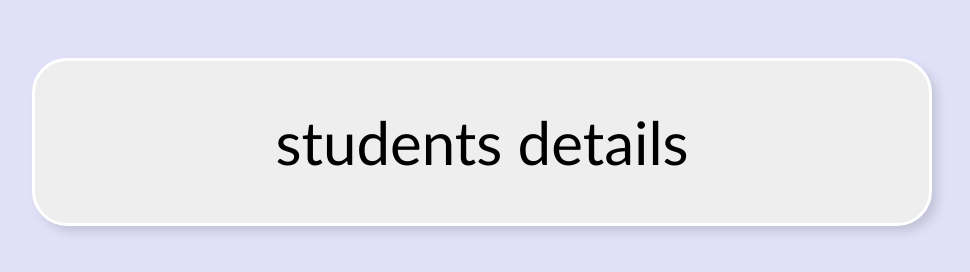
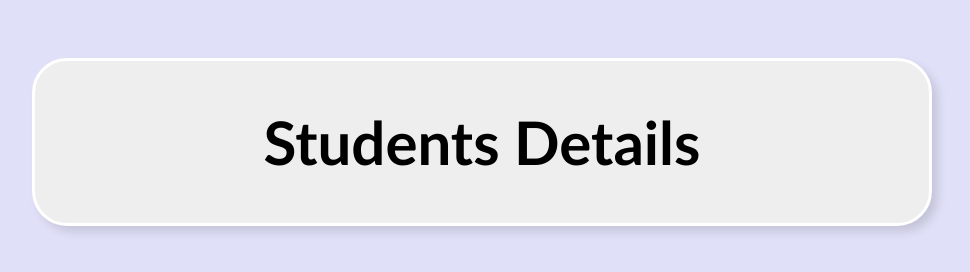
Before and after one commit to nagulofc/works, a plain HTML site: page index.html in a window 1280 px wide. Shown: the whole page, without its empty margins (26-996 px from the left). Drawn offline with Linux system fonts and the light colour scheme.

Commit message:
Update index.html
dr

```diff
--- a/index.html
+++ b/index.html
@@ -15,6 +15,7 @@
                 background-color: rgb(238, 238, 238);
                 text-align: center;
                 font-family: 'Gill Sans', 'Gill Sans MT', Calibri, 'Trebuchet MS', sans-serif;
+                font-weight:bold;
                 border-color: white;
                 font-size: 60px;
                 padding:45px 45px;
@@ -50,7 +51,7 @@
 
     </head>
     <body>
-        <a href="https://nagulofc.github.io/UI_assignments/"><button>students details</button></a>
+        <a href="https://nagulofc.github.io/UI_assignments/"><button>Students Details</button></a>
 
 
 
```
